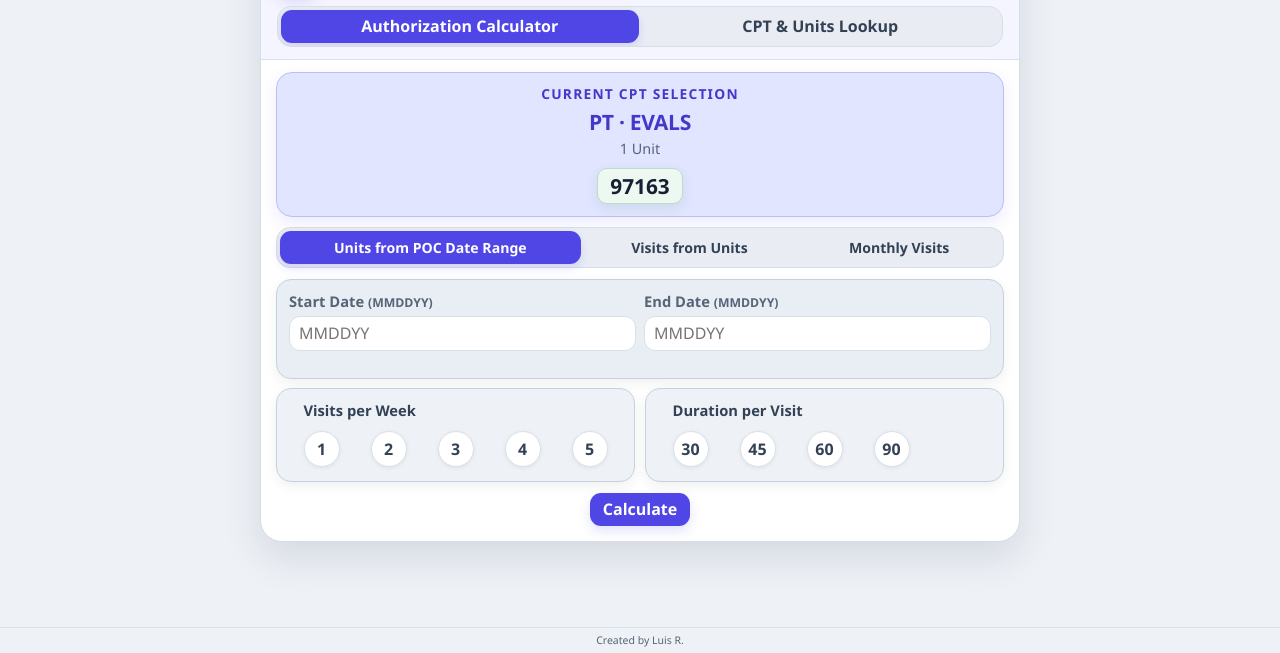
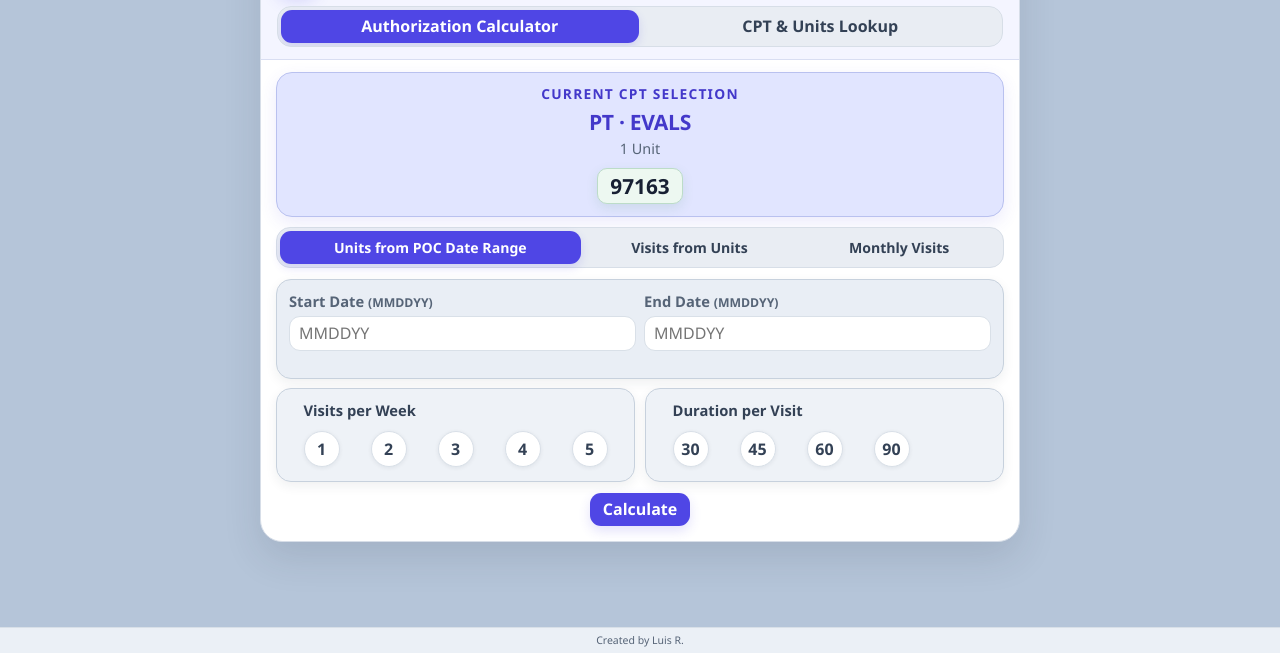
Before and after one commit to robles1999/therapy_auth_toolkit, a website: page index.html in a window 1280 px wide. Shown: the part 147-800 px from the top of the page. Drawn offline with Linux system fonts and the light colour scheme.

Commit message:
Change body background color to #b5c5d9

```diff
--- a/index.html
+++ b/index.html
@@ -1333,7 +1333,7 @@
       }
 
       body {
-        background: var(--bg);
+        background: #b5c5d9;
       }
 
       .app {
```
